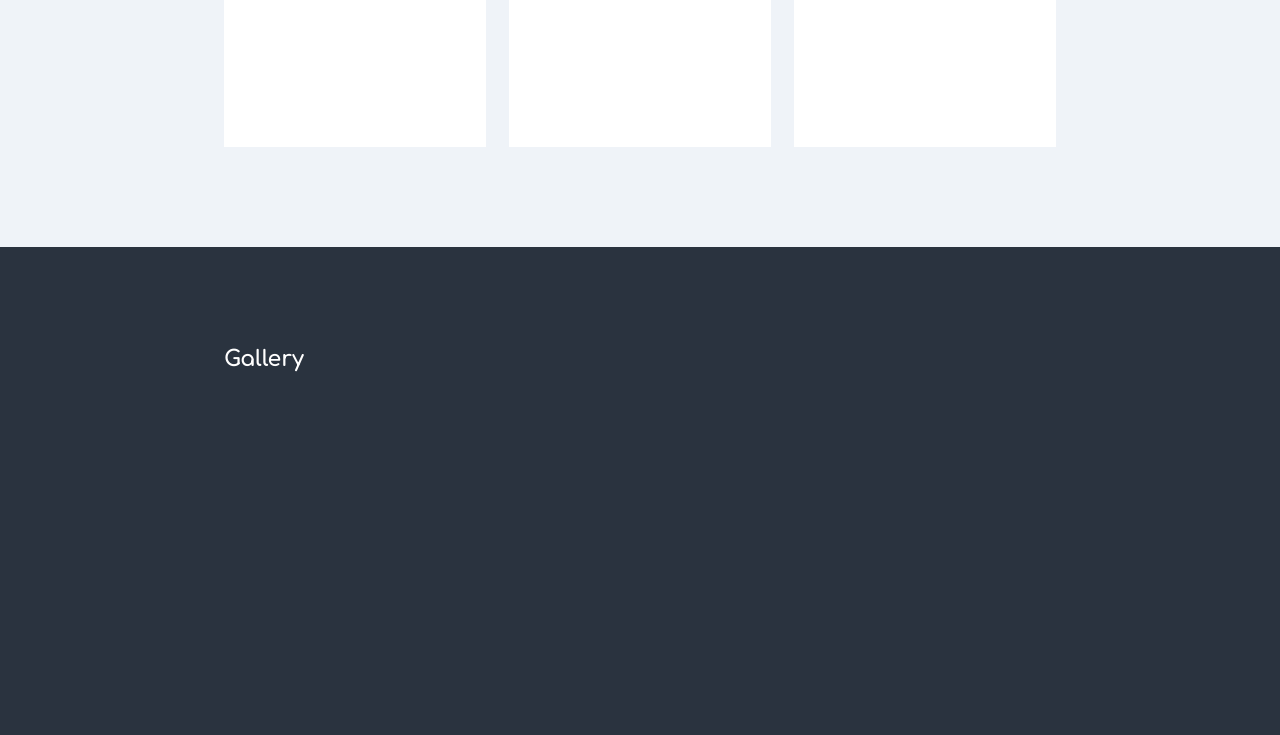
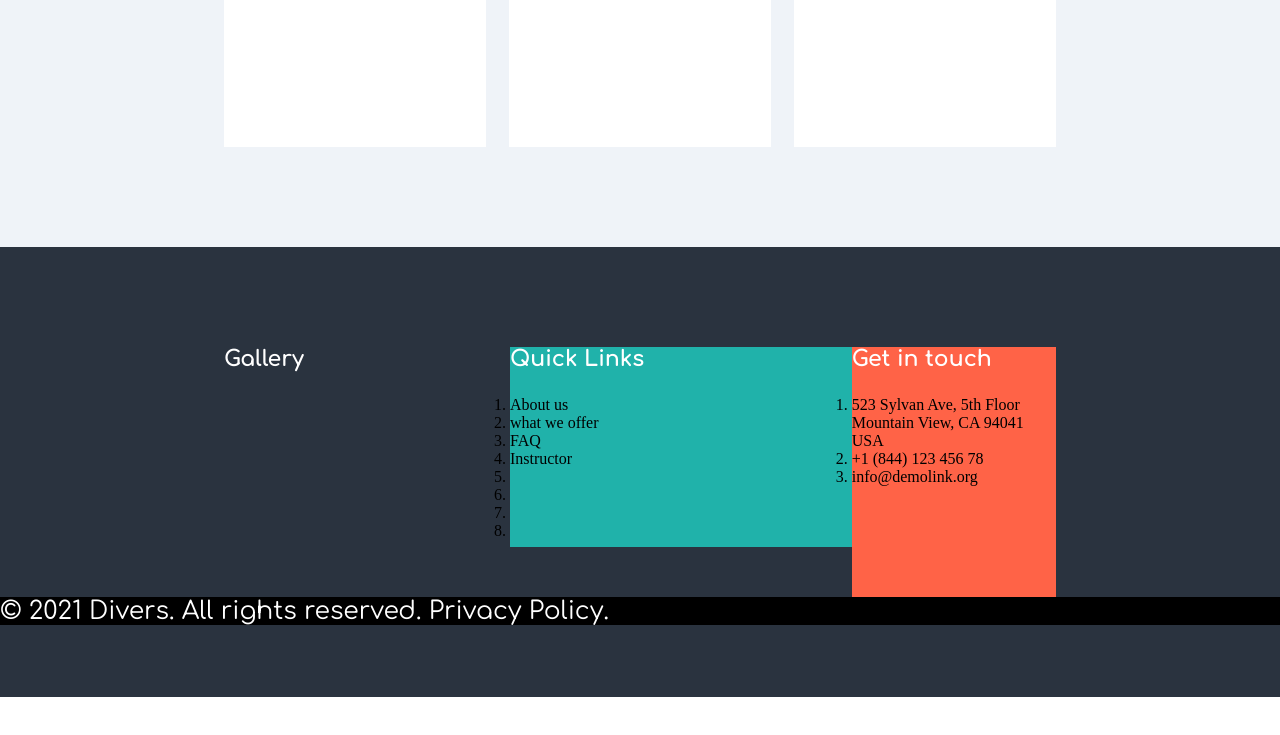
Before and after one commit to vibo777/-Project_Scooba_diving_website_clone, a plain HTML site: page img/index.html in a window 1280 px wide. Shown: the part 5343-6078 px from the top of the page. After the commit the page ends 6040 px from the top, so only its background shows below. Drawn offline with Linux system fonts and the light colour scheme.

Commit message:
footer work is stuck
working on footer

```diff
--- a/img/index.html
+++ b/img/index.html
@@ -355,7 +355,6 @@
     <section class="footer">
 
       <!-- gallery section  -->
-
       <div class="footer-main container">
           <div class="footer-gallery">
             <p class="gallery-title">Gallery</p>
@@ -366,12 +365,37 @@
             <img src="./grid-gallery-5-93x93.jpg" alt="">
             <img src="./grid-gallery-6-93x93.jpg" alt="">
           </div>
+
+          <!-- Quick links -->
+          <div class="quick-links">
+            <p class="gallery-title">Quick Links</p>
+              <ol>
+                <li>About us</li>
+                <li>what we offer</li>
+                <li>FAQ</li>
+                <li>Instructor</li>
+                <li></li>
+                <li></li>
+                <li></li>
+                <li></li>
+              </ol>
+          </div>
+
+          <!-- Get in touch -->
+          <div class="footer-details">
+            <p class="details-title">Get in touch</p>
+              <ol class="details-list">
+                <li>523 Sylvan Ave, 5th Floor <br> Mountain View, CA 94041 USA</li>
+                <li>+1 (844) 123 456 78</li>
+                <li>info@demolink.org</li>
+              </ol>
+          </div>
+
       </div>
 
-
-
-
-      <!-- <div class="descr">©  2021 Divers.  All rights reserved. Privacy Policy. </div> -->
+          <div class="descr">
+            <p class="descr-title"> ©  2021 Divers.  All rights reserved. Privacy Policy. </p>
+          </div>
     </section>
 
 
--- a/img/style.css
+++ b/img/style.css
@@ -638,11 +638,13 @@
  .footer{
     height: 350px;
     padding-top: 100px;
-    padding-bottom: 100px;
+    /* padding-bottom: 100px; */
     background: #2a333f;
     display: flex;
     flex-direction: column;
     align-items: center;
+
+    /* justify-content:space-evenly; */
 
 }
 .footer-main{
@@ -653,7 +655,7 @@
 }
 
 .footer-gallery{
-    width: 30%;
+    width: 35%;
     /* background-color:darkorange; */
     /* opacity: 0.4; */
 }
@@ -669,10 +671,52 @@
     margin-bottom: 5px;
 }
 
+.footer .footer-details{
+    height: 250px;
+    width: 25%;
+    background-color:tomato;
+}
 
-/* .descr{
+.footer-main{
+    display: flex;
+    justify-content: space-between;
+}
+.footer-details .details-title{
+    font-family: "Comfortaa", cursive;
+    font-size: 22px;
+    font-weight: 700;
+    color: #ffffff;
+    margin-bottom: 25px;
+
+}
+
+/* Css for Quick links  */
+.quick-links{
+    padding-right: 15px;
+    /* padding-left: 15px; */
+    width: 40%;
+    background-color: lightseagreen;
+    margin-bottom: 50px;
+}
+.blank-div{
+    height: 100px;
+    width: 100%;
+}
+
+.descr{
+    height: auto;
+    width: 100%;
+    background-color:black;
     font-family: "Comfortaa", cursive;
     color: white;
     font-size: 25px;
     font-weight: 400;
-} */
+    display: flex;
+    flex-direction: column;
+    justify-content: center;
+    /* align-items: center; */
+    align-self: flex-end;
+}
+/* .descr .descr-title{
+    margin-top: 100px;
+}    */
```
